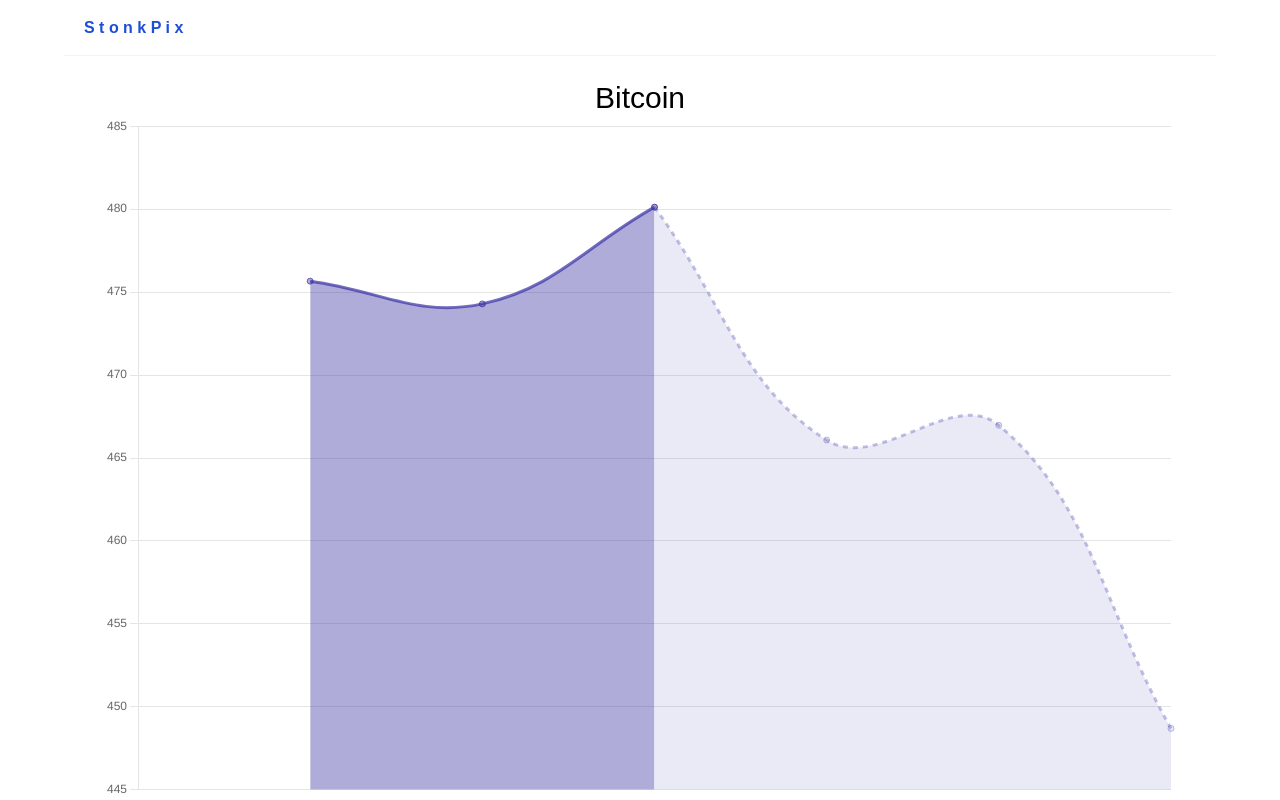
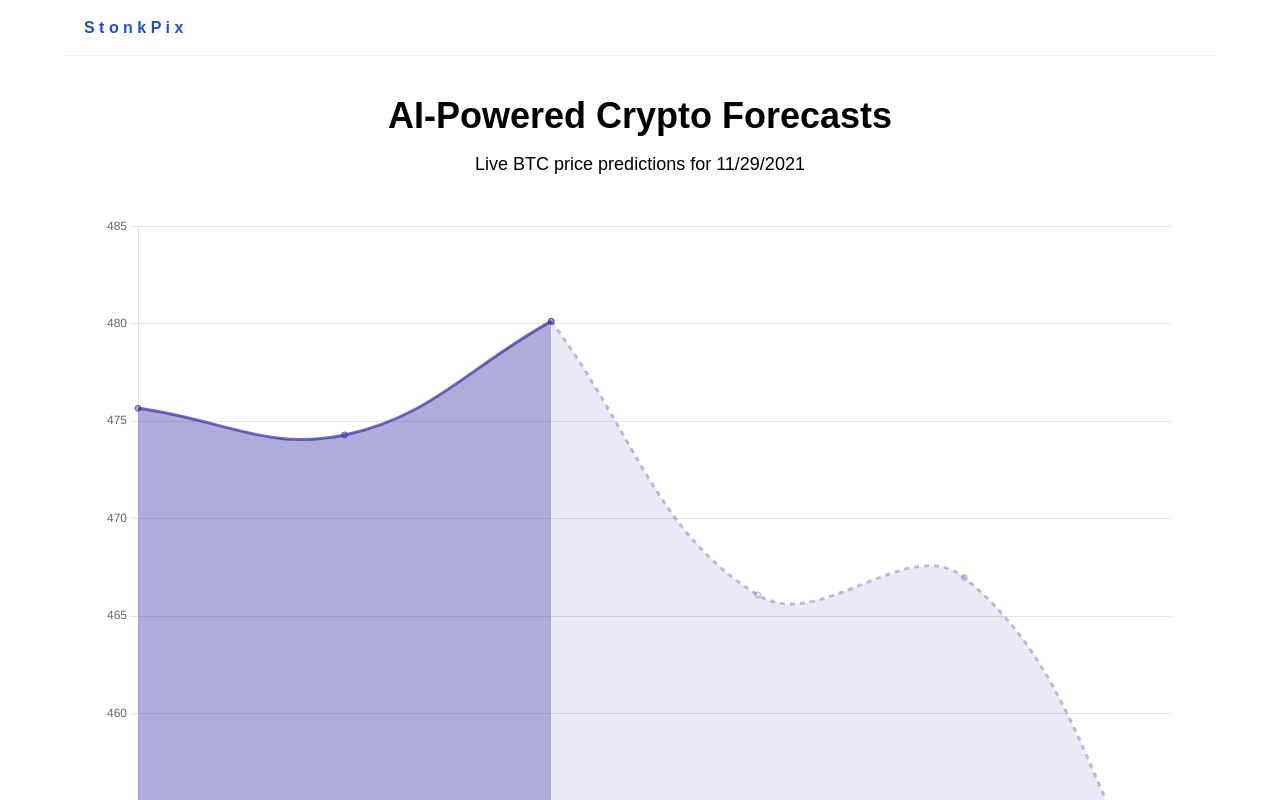
Before and after one commit to remingm/Cryptocurrency-Price-Forecaster, a React (Vite) app in the folder frontend/: page / in a window 1280 px wide. Before the commit this address led to /coins/btc. Shown: the top 800 px of the page. Built offline with nearby package versions, Linux system fonts and the light colour scheme.

Commit message:
Feature/short copy

```diff
--- a/frontend/src/App.tsx
+++ b/frontend/src/App.tsx
@@ -1,6 +1,6 @@
 import "./App.css";
 import Navigation from "./components/Navigation";
-import { Route, BrowserRouter as Router, Redirect } from "react-router-dom";
+import { Route, BrowserRouter as Router } from "react-router-dom";
 import Home from "./Pages/Home";
 import About from "./Pages/About";
 import CoinDetail from "./Pages/Coin/CoinDetail";
@@ -10,9 +10,7 @@ function App() {
     <div>
       <Navigation></Navigation>
       <Router>
-        <Route path="/" exact>
-          <Redirect to="/coins/btc" />
-        </Route>
+        <Route path="/" exact component={Home} />
         <Route path="/about" component={About} />
         <Route path="/coins/:coinId" component={CoinDetail} />
       </Router>
--- a/frontend/src/Pages/Coin/CoinDetail.tsx
+++ b/frontend/src/Pages/Coin/CoinDetail.tsx
@@ -1,47 +1,12 @@
-import { useEffect, useState } from "react";
 import { useParams } from "react-router";
-// import { Bell, Price } from "./model";
-import { ICoin } from "../../models/CoinModel";
-import api from "./api";
-import Graph from "./Graph";
+import CoinDisplayComponent from "./CoinDisplayComponent";
 
 const CoinDetail = (props: string) => {
   const { coinId } = useParams<{ coinId: string }>();
-  const [error, setError] = useState("");
-  const [isLoaded, setLoaded] = useState(false);
-  const [coin, setCoin] = useState<ICoin>();
-
-  useEffect(() => {
-    api.getCoin(coinId).then(
-      (someCoin) => {
-        setCoin(someCoin);
-        setLoaded(true);
-      },
-      (error) => {
-        setError(error);
-        setLoaded(true);
-      }
-    );
-  }, []);
 
   return (
-    <div className="relative pt-20 h-screen sm:px-10 max-w-6xl flex-col flex justify-between mx-auto">
-      {!isLoaded && <div>Loading...</div>}
-      {error && <div>{error}</div>}
-
-      <div className="flex-1">
-        <p className=" text-3xl text-center">{coin?.symbol}</p>
-      </div>
-
-      <div className=" flex-grow">
-        {coin === undefined && <div>Loading...</div>}
-        {coin !== undefined && (
-          <Graph
-            pastPrices={coin.past}
-            predictionPrices={coin.prediction}
-          ></Graph>
-        )}
-      </div>
+    <div className="pt-28">
+      <CoinDisplayComponent coinId={coinId}></CoinDisplayComponent>
     </div>
   );
 };
--- /dev/null
+++ b/frontend/src/Pages/Coin/CoinDisplayComponent.tsx
@@ -0,0 +1,47 @@
+import { useEffect, useState } from "react";
+// import { Bell, Price } from "./model";
+import { ICoin } from "../../models/CoinModel";
+import api from "./api";
+import Graph from "./Graph";
+
+interface CoinDisplayComponentProps {
+  coinId: string;
+}
+const CoinDisplayComponent = (props: CoinDisplayComponentProps) => {
+  const coinId = props.coinId;
+  const [error, setError] = useState("");
+  const [isLoaded, setLoaded] = useState(false);
+  const [coin, setCoin] = useState<ICoin>();
+
+  useEffect(() => {
+    api.getCoin(coinId).then(
+      (someCoin) => {
+        setCoin(someCoin);
+        setLoaded(true);
+      },
+      (error) => {
+        setError(error);
+        setLoaded(true);
+      }
+    );
+  }, []);
+
+  return (
+    <div className="relative  h-screen sm:px-10 max-w-6xl flex-col flex justify-between mx-auto">
+      {!isLoaded && <div>Loading...</div>}
+      {error && <div>{error}</div>}
+
+      <div className=" flex-grow">
+        {coin === undefined && <div>Loading...</div>}
+        {coin !== undefined && (
+          <Graph
+            pastPrices={coin.past}
+            predictionPrices={coin.prediction}
+          ></Graph>
+        )}
+      </div>
+    </div>
+  );
+};
+
+export default CoinDisplayComponent;
--- a/frontend/src/Pages/Coin/Graph.tsx
+++ b/frontend/src/Pages/Coin/Graph.tsx
@@ -14,7 +14,6 @@ const Graph = (props: graphProps) => {
   addBridgePoint(past, prediction);
 
   const data = {
-    labels: [props],
     datasets: [
       // past prices
       {
--- a/frontend/src/Pages/Home.tsx
+++ b/frontend/src/Pages/Home.tsx
@@ -1,37 +1,32 @@
+import CoinDisplayComponent from "./Coin/CoinDisplayComponent";
+const today = new Date();
+const dd = String(today.getDate()).padStart(2, "0");
+const mm = String(today.getMonth() + 1).padStart(2, "0"); // January is 0!
+const yyyy = today.getFullYear();
+
+const date = mm + "/" + dd + "/" + yyyy;
+
 const Home = () => {
   return (
-    <div
-      className="relative pt-16 pb-32 flex content-center items-center justify-center"
-      style={{
-        minHeight: "75vh",
-      }}
-    >
-      <div
-        className="absolute top-0 w-full h-full bg-center bg-cover"
-        style={{
-          backgroundImage: "url('/src/assets/stonks.png')",
-        }}
-      >
-        <span
-          id="blackOverlay"
-          className="w-full h-full absolute opacity-60 bg-black"
-        ></span>
+    <div>
+      <div className="max-w-2xl mx-auto text-center pt-24 px-4  lg:px-8">
+        <h2 className="text-3xl font-extrabold  sm:text-4xl">
+          <span className="block">AI-Powered Crypto Forecasts</span>
+        </h2>
+        <p className="mt-4 text-lg leading-6 mb-10">
+          Live BTC price predictions for {date}
+        </p>
+        {/* action button hidden below */}
+        {false && (
+          <a
+            href="#"
+            className="mt-6 mb-10 w-full inline-flex items-center justify-center px-5 py-3 border border-transparent text-base font-medium rounded-md text-white bg-indigo-600 hover:bg-indigo-700 sm:w-auto"
+          >
+            Sign up for free
+          </a>
+        )}
       </div>
-
-      <div className="container relative mx-auto">
-        <div className="items-center flex flex-wrap">
-          <div className="w-full lg:w-6/12 px-4 ml-auto mr-auto text-center">
-            <div className="pr-12">
-              <h1 className="text-white font-semibold text-5xl">
-                AI Driven Crypto Picks
-              </h1>
-              <p className="mt-4 text-lg text-gray-300">
-                Updated on the hour, every hour.
-              </p>
-            </div>
-          </div>
-        </div>
-      </div>
+      <CoinDisplayComponent coinId="BTC"></CoinDisplayComponent>
     </div>
   );
 };
```
